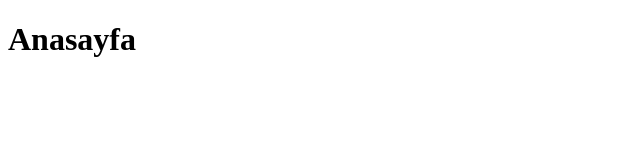
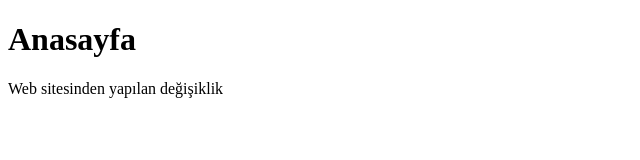
Before and after one commit to dilekyayli/1132, a plain HTML site: page index.html in a window 1280 px wide. Shown: the whole page, without its empty margins (0-640 px from the left). Drawn offline with Linux system fonts and the light colour scheme.

Commit message:
Update index.html
updated from web

```diff
--- a/index.html
+++ b/index.html
@@ -7,5 +7,6 @@
 </head>
 <body>
     <h1>Anasayfa</h1>
+    <p>Web sitesinden yapılan değişiklik</p>
 </body>
 </html>
```
